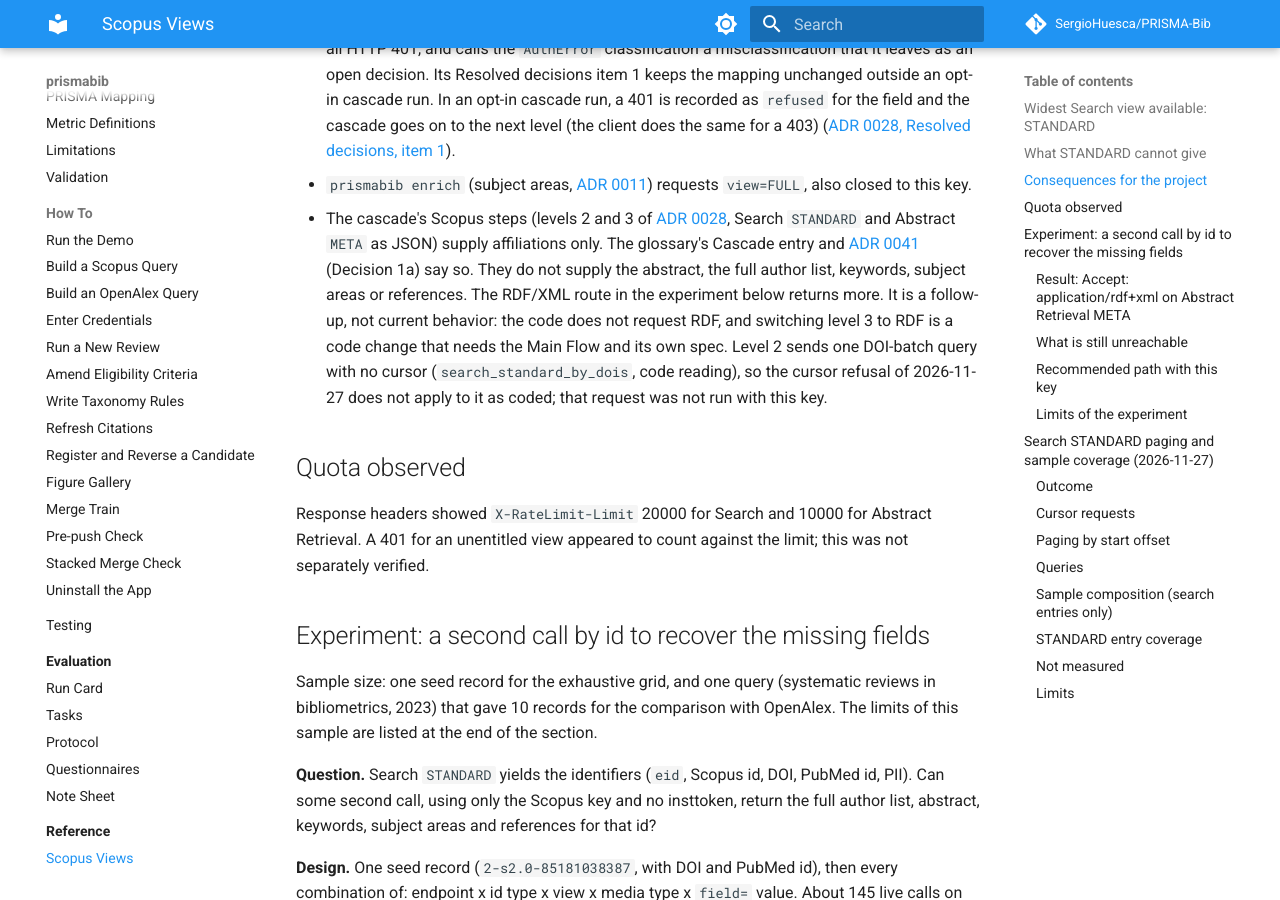
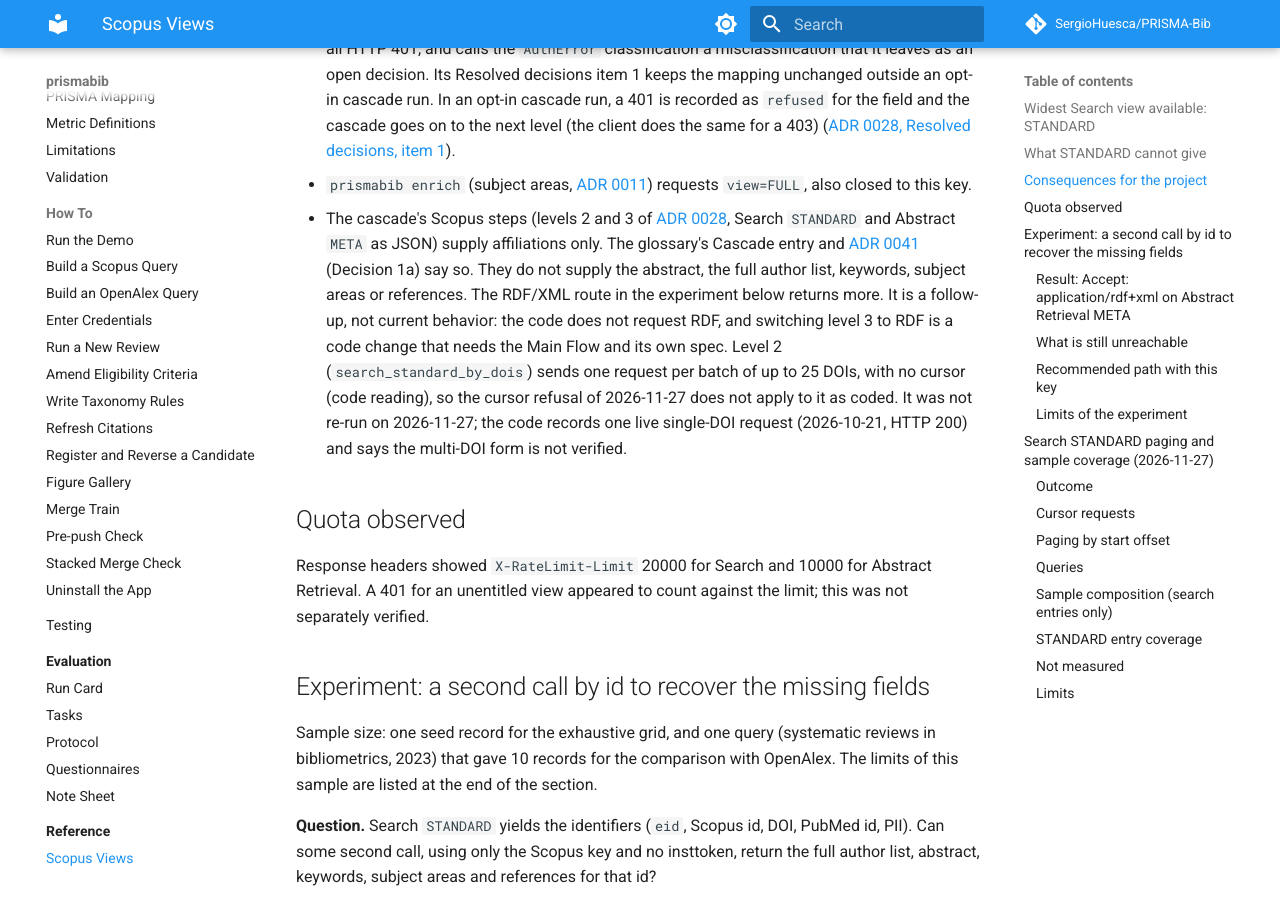
Before and after one commit to SergioHuesca/PRISMA-Bib, an MkDocs documentation site: the page built from docs/reference/scopus-views.md, in a window 1280 px wide and 900 px high, scrolled down 2144 px. Built offline with MkDocs 1.6.1 and Material for MkDocs 9.7.7, drawn with Linux system fonts in a browser that asks for light colours; comment, search, counter and statistics services are not loaded; some of the changed text lies outside the part shown.

Commit message:
docs(reference): correct three statements found in review (#467)
Say which responses were stored, how level 2 batches its requests and what
it was run with, and that the first cursor page was refused too.

Co-Authored-By: Claude Sonnet 5.5 <noreply@anthropic.com>
Claude-Session: https://claude.ai/code/session_01QjNadz7h2UAZ2C2xhuaY8z

```diff
--- a/docs/reference/scopus-views.md
+++ b/docs/reference/scopus-views.md
@@ -83,7 +83,7 @@ which one is right.
   (Decision 1a) say so. They do not supply the abstract, the full author list, keywords,
   subject areas or references. The RDF/XML route in the experiment below returns more. It is a
   follow-up, not current behavior: the code does not request RDF, and switching level 3 to RDF
-  is a code change that needs the Main Flow and its own spec. Level 2 sends one DOI-batch query with no cursor (`search_standard_by_dois`, code reading), so the cursor refusal of 2026-11-27 does not apply to it as coded; that request was not run with this key.
+  is a code change that needs the Main Flow and its own spec. Level 2 (`search_standard_by_dois`) sends one request per batch of up to 25 DOIs, with no cursor (code reading), so the cursor refusal of 2026-11-27 does not apply to it as coded. It was not re-run on 2026-11-27; the code records one live single-DOI request (2026-10-21, HTTP 200) and says the multi-DOI form is not verified.
 
 ## Quota observed
 
@@ -157,7 +157,7 @@ another source (OpenAlex returned one for 10 of 10).
 
 This is a recommendation for later work. It is not what the project's cascade does today. It was written before the 2026-11-27 cursor finding and does not consider cursor paging, so step 1 below does not hold as written.
 
-1. Search `STANDARD` for the ids and the basic metadata. Paging past the first page by cursor is refused under `STANDARD` on this key (2026-11-27), so this step is not settled.
+1. Search `STANDARD` for the ids and the basic metadata. Every cursor request under `STANDARD`, including the first page, was refused on this key (2026-11-27), so this step is not settled.
 2. Abstract Retrieval `META` with `Accept: application/rdf+xml`, one call per record, for the
    full author list, affiliations, author keywords, ASJC subject areas and references.
 3. The abstract from OpenAlex.
@@ -313,4 +313,4 @@ not established, because there is no RDF comparison.
 - Pre-2000 coverage comes from Q1 only (28 entries).
 - Non-English status rests on the query restriction. A record may list more than one language.
 - Default sort order. First pages only for Q2 and Q4.
-- Raw responses were kept outside the repository and are not published here.
+- The 17 responses of the main run were kept outside the repository and are not published here. The two verification responses were not stored.
```
Also changed, not shown: other parts of docs/reference/scopus-views.md (+1 -1 lines), CHANGELOG.md (+1 -1 lines).
